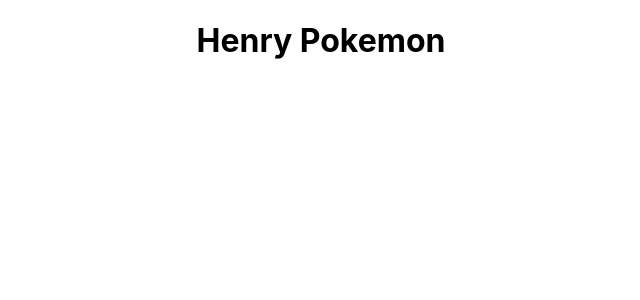
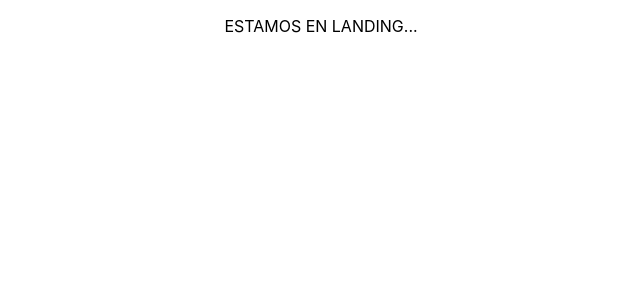
Before and after one commit to Lautaro261/Proyecto-Individual-Pokemon, a React (Create React App) app in the folder client/: page / in a window 1280 px wide. Shown: the top 300 px of the page, without its empty margins (319-959 px from the left). Built offline with nearby package versions, Linux system fonts and the light colour scheme.

Commit message:
rutas creadas en el front

```diff
--- a/client/src/App.js
+++ b/client/src/App.js
@@ -1,9 +1,32 @@
+import { Route } from 'react-router-dom';
+import Landing from './views/landing/Landing';
+import Home from "./views/home/home";
+import Form from './views/form/Form';
+import Detail from "./views/detail/Detail.jsx";
 import './App.css';
 
 function App() {
   return (
     <div className="App">
-      <h1>Henry Pokemon</h1>
+
+
+      <Route exact path='/'>
+        <Landing/>
+      </Route>
+
+
+      <Route path='/home'>
+        <Home/>
+      </Route>
+
+      <Route path='/form'>
+        <Form/>
+      </Route>
+
+      <Route path='/detail'>
+        <Detail/>
+      </Route>
+
     </div>
   );
 }
--- a/client/src/index.js
+++ b/client/src/index.js
@@ -3,11 +3,12 @@
 import './index.css';
 import App from './App';
 import reportWebVitals from './reportWebVitals';
+import { BrowserRouter } from "react-router-dom";
 
 ReactDOM.render(
-  <React.StrictMode>
+  <BrowserRouter>
     <App />
-  </React.StrictMode>,
+  </BrowserRouter>,
   document.getElementById('root')
 );
 
--- /dev/null
+++ b/client/src/views/detail/Detail.jsx
@@ -0,0 +1,9 @@
+const Detail =()=>{
+    return (
+        <div>
+            <p>DETALLE DE POKEMON</p>
+        </div>
+    )
+}
+
+export default Detail;
--- /dev/null
+++ b/client/src/views/form/Form.jsx
@@ -0,0 +1,9 @@
+const Form = ()=>{
+    return (
+        <div>
+            <p>FORMULARIO </p>
+        </div>
+    )
+}
+
+export default Form;
--- /dev/null
+++ b/client/src/views/home/home.jsx
@@ -0,0 +1,9 @@
+const Home = ()=>{
+    return (
+        <div>
+            <p>ESTAMOS EN HOME </p>
+        </div>
+    )
+};
+
+export default Home;
--- /dev/null
+++ b/client/src/views/landing/Landing.jsx
@@ -0,0 +1,9 @@
+const Landing = ()=>{
+    return(
+        <div>
+            <p>ESTAMOS EN LANDING... </p>
+        </div>
+    )
+}
+
+export default Landing;
```
